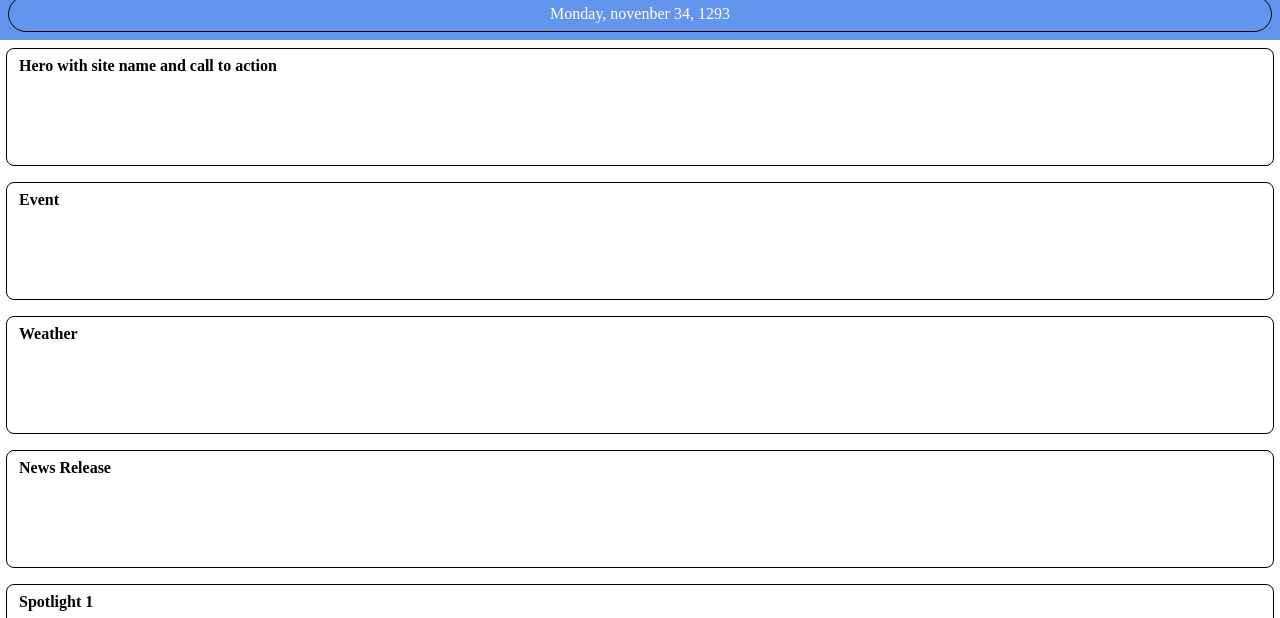
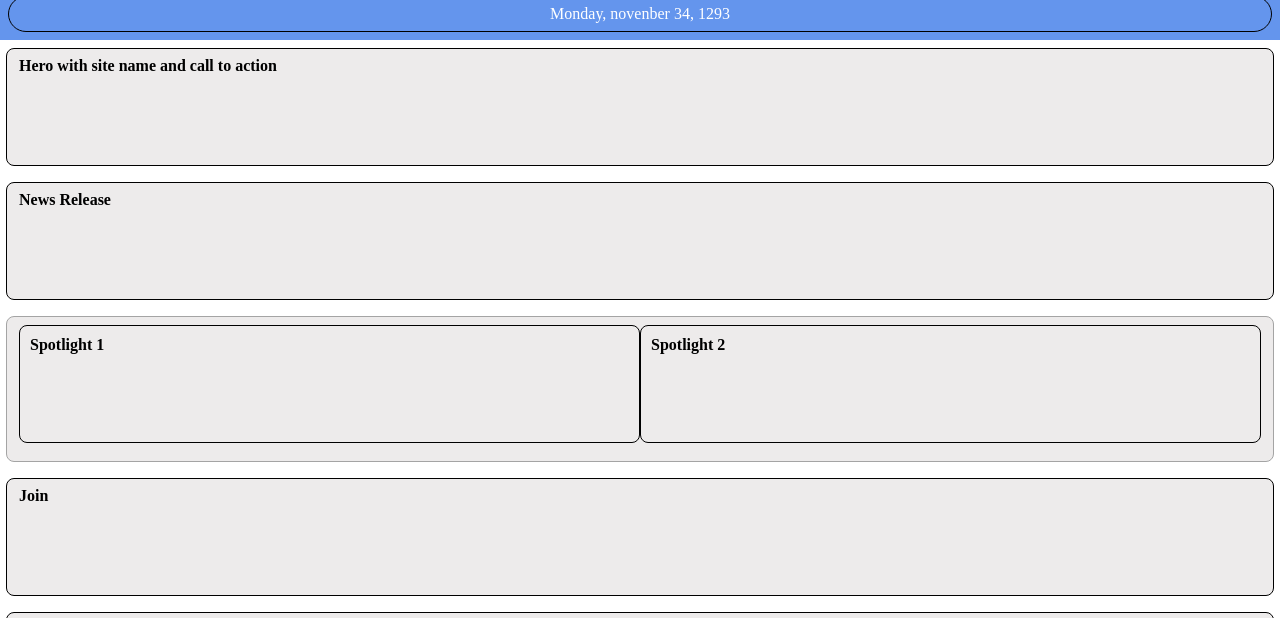
Before and after one commit to sofiagalkina/1st-github-project, a plain HTML site: page chamber/chamber.html in a window 1280 px wide. Shown: the part 116-734 px from the top of the page. Drawn offline with Linux system fonts and the light colour scheme.

Commit message:
tablet media query

```diff
--- a/chamber/chamber.html
+++ b/chamber/chamber.html
@@ -81,15 +81,20 @@
 
 
         </div>
-
-        <div class="box spotlight">
+    <div class="spotlight-wrap">
+        <div class="box spotlight" id="block1">
             <h4>Spotlight 1 </h4>
 
 
         </div>
 
-        <div class="box spotlight">
-            <h4>Spotlight 2</h4>
+        <div class="box spotlight" id="block2">
+        <h4>Spotlight 2</h4>
+
+        </div>
+    </div>
+        <div class="box join">
+            <h4>Join</h4>
 
 
         </div>
--- a/chamber/css/chamber.css
+++ b/chamber/css/chamber.css
@@ -59,13 +59,34 @@ MAIN
 
 
 .main-container > * {
+    display: flex;
     padding: 8px 12px;
     border: 1px solid black;
     min-height: 100px;
     border-radius: 8px;
+    background-color: rgb(237, 235, 235);
+
 
 }
 
+.spotlight-wrap {
+    flex-direction: column;
+    border: 1px solid rgb(164, 164, 164);
+    background-color: rgb(237, 235, 235);
+}
+
+.spotlight {
+    padding: 10px;
+    box-sizing: border-box;
+    width: 296px;
+    height: 118px;
+    border: 1px solid black;
+    border-radius: 8px;
+    width: 100%;
+    margin-bottom: 10px;
+    margin-left: 0;
+
+}
 .main-container {
     padding: 8px 6px;
     display: flex;
@@ -73,7 +94,9 @@ MAIN
     gap: 1rem;
 }
 
-
+ .join {
+    visibility: hidden;
+}
 
 
 /*
--- a/chamber/css/tablet.css
+++ b/chamber/css/tablet.css
@@ -1,6 +1,44 @@
 @media (min-width: 768px) {
 
+    .join{
+        visibility: visible;
+    }
 
 
+    .main-container {
+       display: flex;
+        flex-direction: column;
+        flex-wrap: wrap;
 
+    }
+
+    .main-container :nth-child(1) {order: 1;}
+    .main-container :nth-child(2) {order: 6;}
+    .main-container :nth-child(3) {order: 7;}
+    .main-container :nth-child(4) {order: 2;}
+    .main-container :nth-child(5) {order: 3;}
+    .main-container :nth-child(6) {order: 4;}
+    .main-container :nth-child(7) {order: 6;}
+
+    .spotlight-wrap {
+        display: flex;
+        flex-direction: row;
+    }
+/*
+    #block1 {
+        float: left;
+        display: block;
+        width: 300px;
+        border: 1px solid blue;
+        margin: 2px;
+        }
+
+        #block2 {
+        float: left;
+        display: block;
+        width: 300px;
+        border: 1px solid blue;
+        margin: 2px;
+        }
+*/
 }
```
